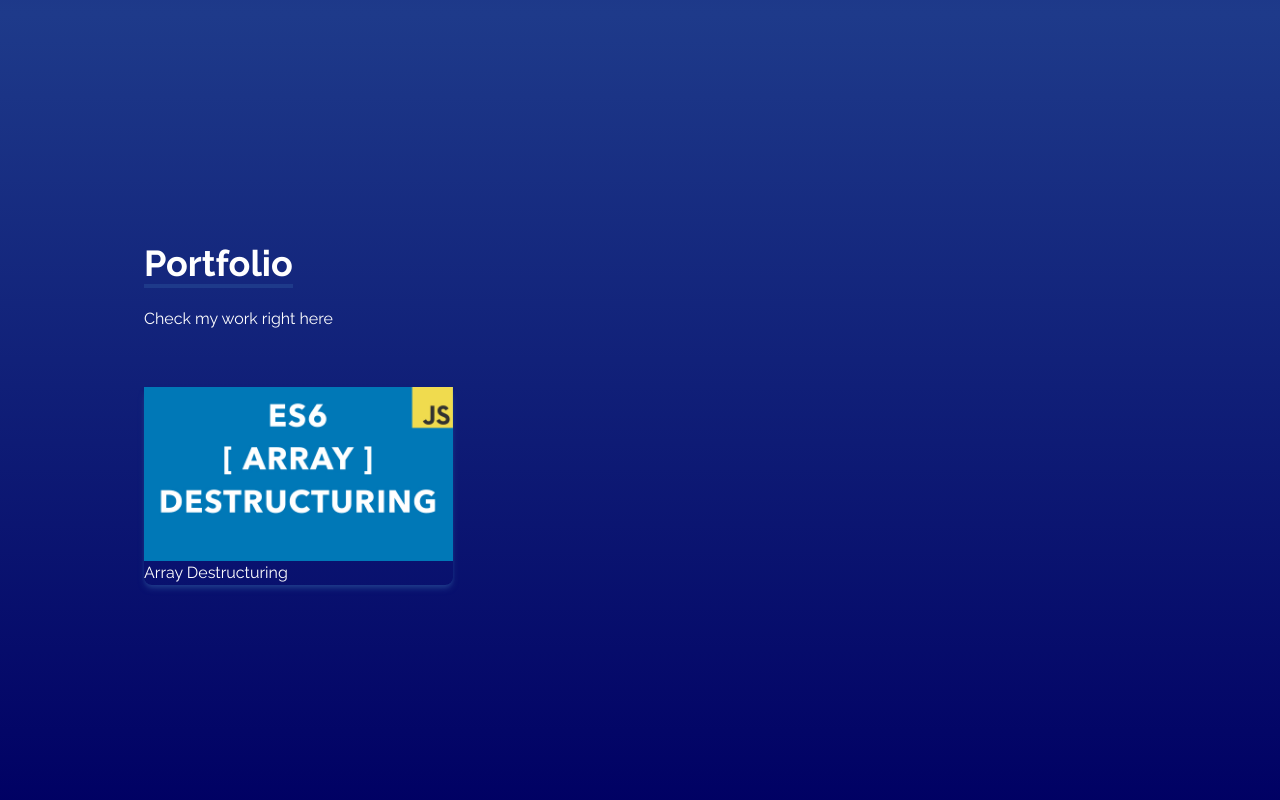
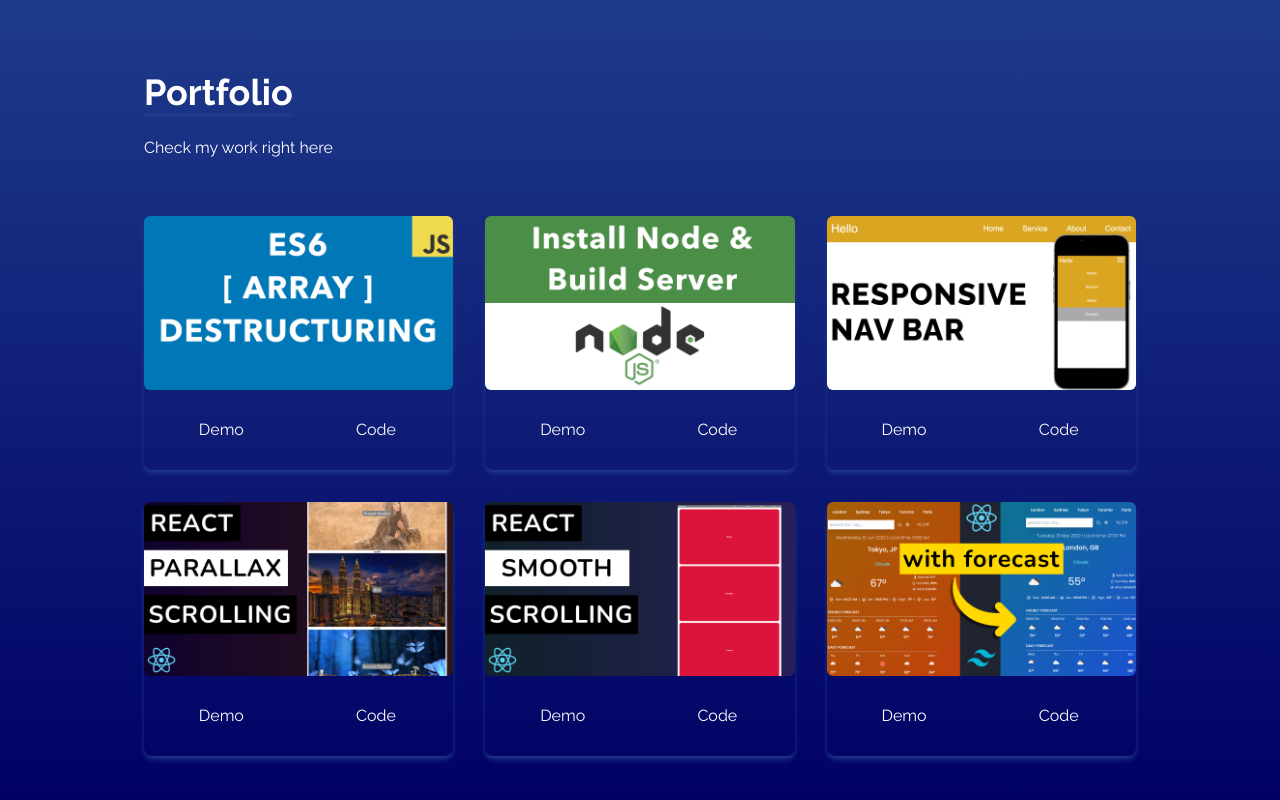
Before and after one commit to kjm9198/portfolio, a React (Create React App) app: page / in a window 1280 px wide. Shown: the part 1586-2386 px from the top of the page. Built offline with nearby package versions, Linux system fonts and the light colour scheme.

Commit message:
Added how the projects look like

```diff
--- a/src/components/NavBar.jsx
+++ b/src/components/NavBar.jsx
@@ -15,7 +15,7 @@ const NavBar = () => {
   return (
     <div
       className="flex justify-between items-center w-full h-20
-    px-4 text-white bg-gradient-to-b from-blue-200 to-blue-300 fixed"
+    px-4 text-white bg-gradient-to-b from-blue-900 to-blue-950 fixed"
     >
       <div>
         <h1 className="text-5xl font-signature ml-2 text-black">Kajotem</h1>
--- a/src/components/Portfolio.jsx
+++ b/src/components/Portfolio.jsx
@@ -7,6 +7,33 @@ import reactSmooth from "../assets/portfolio/reactSmooth.jpg";
 import reactWeather from "../assets/portfolio/reactWeather.jpg";
 
 const Portfolio = () => {
+  const portfolios = [
+    {
+      id: 1,
+      src: arrayDestruct,
+    },
+    {
+      id: 2,
+      src: installNode,
+    },
+    {
+      id: 3,
+      src: navbar,
+    },
+    {
+      id: 4,
+      src: reactParallax,
+    },
+    {
+      id: 5,
+      src: reactSmooth,
+    },
+    {
+      id: 6,
+      src: reactWeather,
+    },
+  ];
+
   return (
     <div
       name="portfolio"
@@ -19,12 +46,27 @@ const Portfolio = () => {
           </p>
           <p className="py-6">Check my work right here</p>
         </div>
-
         <div className="grid sm:grid-cols-2 md:grid-cols-3 gap-8 px-12 sm:px-0">
-          <div className="shadow-md shadow-blue-900 rounded-lg project-div">
-            <img src={arrayDestruct} alt="arrayDestruct "/>
-            <p>Array Destructuring</p>
-          </div>
+          {portfolios.map(({ id, src }) => (
+            <div
+              key={id}
+              className="shadow-md shadow-blue-900 rounded-lg project-div"
+            >
+              <img
+                src={src}
+                alt="arrayDestruct "
+                className="rounded-md duration-200 hover:scale-100"
+              />
+              <div className="flex items-center justify-center ">
+                <button className="w-1/2 px-6 py-3 m-4 duration-200 hover:scale-105">
+                  Demo
+                </button>
+                <button className="w-1/2 px-6 py-3 m-4 duration-200 hover:scale-105">
+                  Code
+                </button>
+              </div>
+            </div>
+          ))}
         </div>
       </div>
     </div>
```
